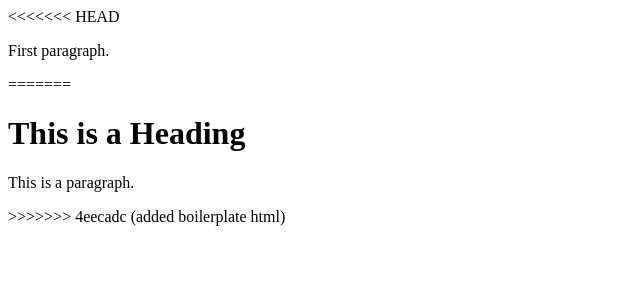
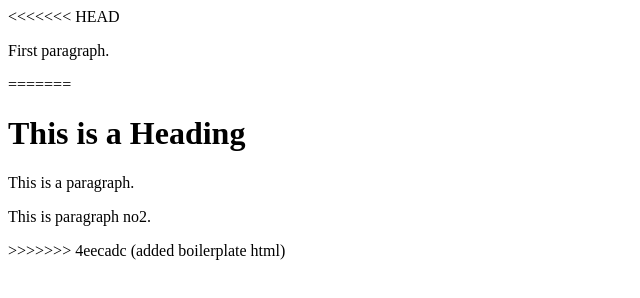
Before and after one commit to nss1024/learning-git, a plain HTML site: page index.html in a window 1280 px wide. Shown: the whole page, without its empty margins (0-640 px from the left). Drawn offline with Linux system fonts and the light colour scheme.

Commit message:
added a new paragarph!

```diff
--- a/index.html
+++ b/index.html
@@ -22,6 +22,7 @@
 
 <h1>This is a Heading</h1>
 <p>This is a paragraph.</p>
+<p>This is paragraph no2.</p>
 
 </body>
 </html>
```
